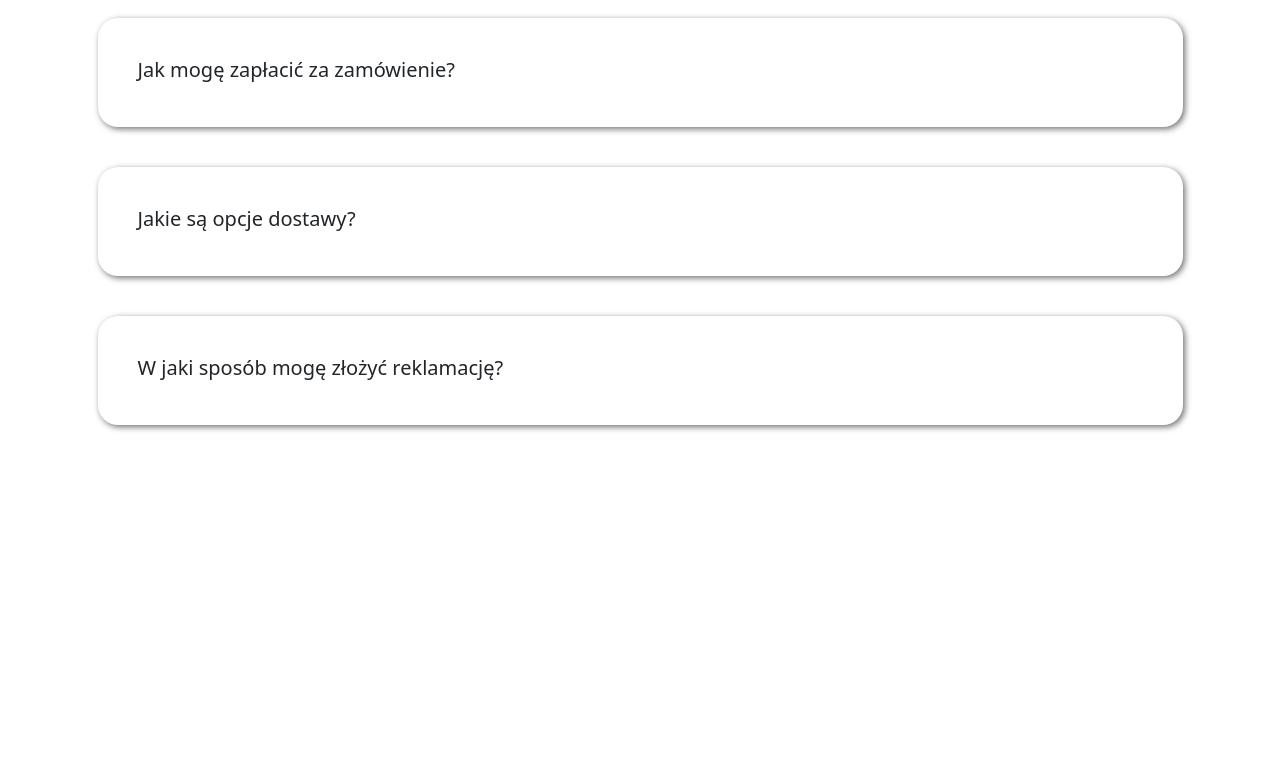
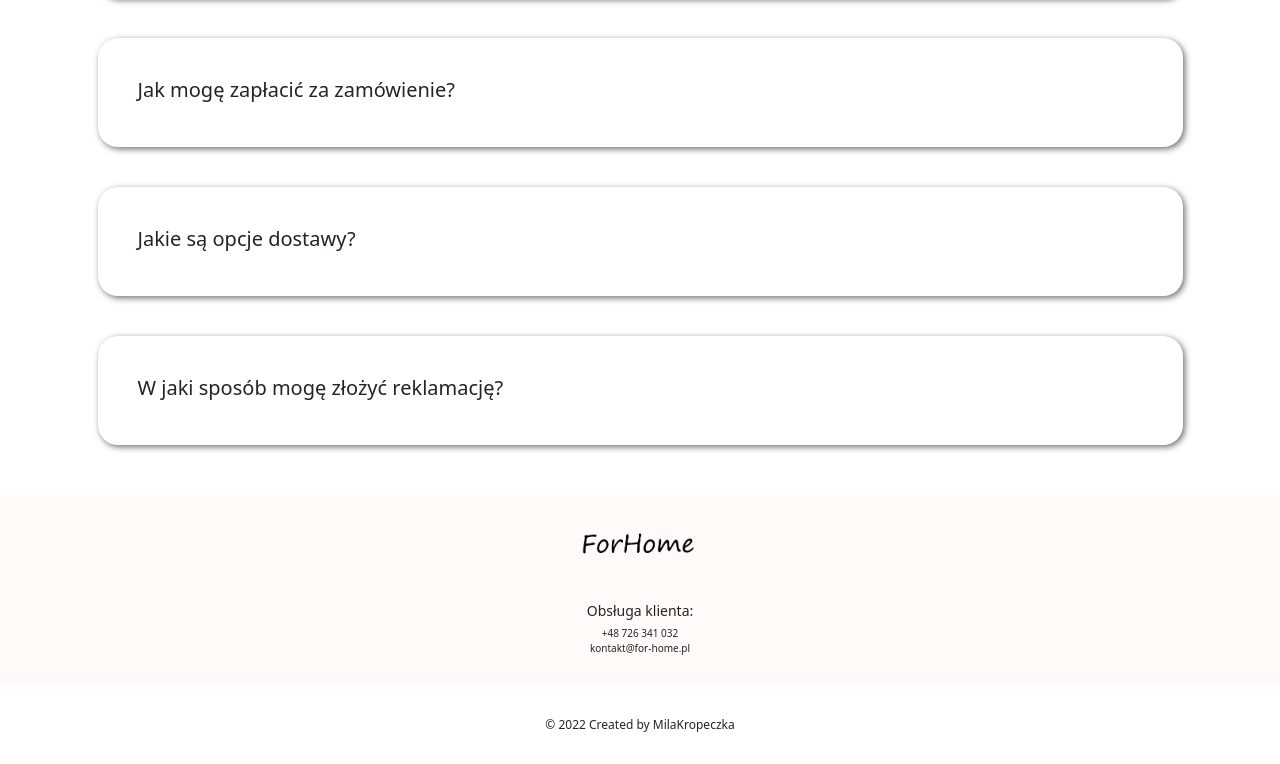
Before and after one commit to MilaKropeczka/ForHome-Shop-Online, a React (Create React App) app: page / in a window 1280 px wide. Shown: the part 2294-3058 px from the top of the page. Before the commit the page ends 2739 px from the top, so only its background shows below. Built offline with nearby package versions, Linux system fonts and the light colour scheme.

Commit message:
add about and footer

```diff
--- a/src/App.js
+++ b/src/App.js
@@ -3,6 +3,8 @@ import Header from './components/Header/Header';
 import Main from './components/Main/Main';
 import SendSection from './components/SendSection/SendSection';
 import Faq from './components/Faq/Faq';
+import About from './components/About/About';
+import Footer from './components/Footer/Footer';
 
 function App() {
 	return (
@@ -12,6 +14,8 @@ function App() {
 			<Main />
 			<SendSection />
 			<Faq />
+			<About />
+			<Footer />
 		</div>
 	);
 }
--- /dev/null
+++ b/src/components/About/About.js
@@ -0,0 +1,27 @@
+import React from 'react';
+import Container from 'react-bootstrap/Container';
+import Row from 'react-bootstrap/Row';
+import Col from 'react-bootstrap/Col';
+import Logo from '../Nav/Logo/Logo';
+import styles from './About.module.sass';
+
+function About() {
+	return (
+		<div className={styles.backgroundColor}>
+			<Container fluid='lg' className='my-5 py-5'>
+				<Row className='text-center'>
+					<Col xs={12} className='mb-5'>
+						<Logo />
+					</Col>
+					<Col xs={12} className={`my-2 ${styles.title}`}>
+						Obsługa klienta:
+					</Col>
+					<Col xs={12}>+48 726 341 032</Col>
+					<Col xs={12}>kontakt@for-home.pl</Col>
+				</Row>
+			</Container>
+		</div>
+	);
+}
+
+export default About;
--- /dev/null
+++ b/src/components/About/About.module.sass
@@ -0,0 +1,8 @@
+@import "../colors"
+
+.backgroundColor
+    background-color: $light
+
+.title
+    font-size: 1.4em
+    font-weight: 500
--- /dev/null
+++ b/src/components/Footer/Footer.js
@@ -0,0 +1,12 @@
+import React from 'react';
+import styles from './Footer.module.sass';
+
+function Footer() {
+	return (
+		<div className={`text-center my-5 pb-5 ${styles.fontSize}`}>
+			&copy; 2022 Created by MilaKropeczka
+		</div>
+	);
+}
+
+export default Footer;
--- /dev/null
+++ b/src/components/Footer/Footer.module.sass
@@ -0,0 +1,2 @@
+.fontSize
+    font-size: 1.2em
--- a/src/components/SendSection/Item/Item.js
+++ b/src/components/SendSection/Item/Item.js
@@ -7,7 +7,7 @@ function Item(props) {
 		<>
 			<Col xs={12} sm={4} className={`${styles.box} py-5 my-5`}>
 				<i className={`${props.ico} ${styles.fontSize} p-2`}></i>
-				<p>{props.title}</p>
+				<p className={styles.title}>{props.title}</p>
 			</Col>
 		</>
 	);
--- a/src/components/SendSection/Item/Item.module.sass
+++ b/src/components/SendSection/Item/Item.module.sass
@@ -1,2 +1,11 @@
+@import "../../colors"
 .fontSize
     font-size: 3.6em
+    @media screen and ( min-width:  $lg)
+        font-size: 4em
+
+.title
+    font-size: 1.2em
+    @media screen and ( min-width:  $lg)
+        padding: 5px
+        font-size: 1.4em
```
Also changed, not shown: src/components/SendSection/SendSection.module.sass (line endings or trailing spaces).
